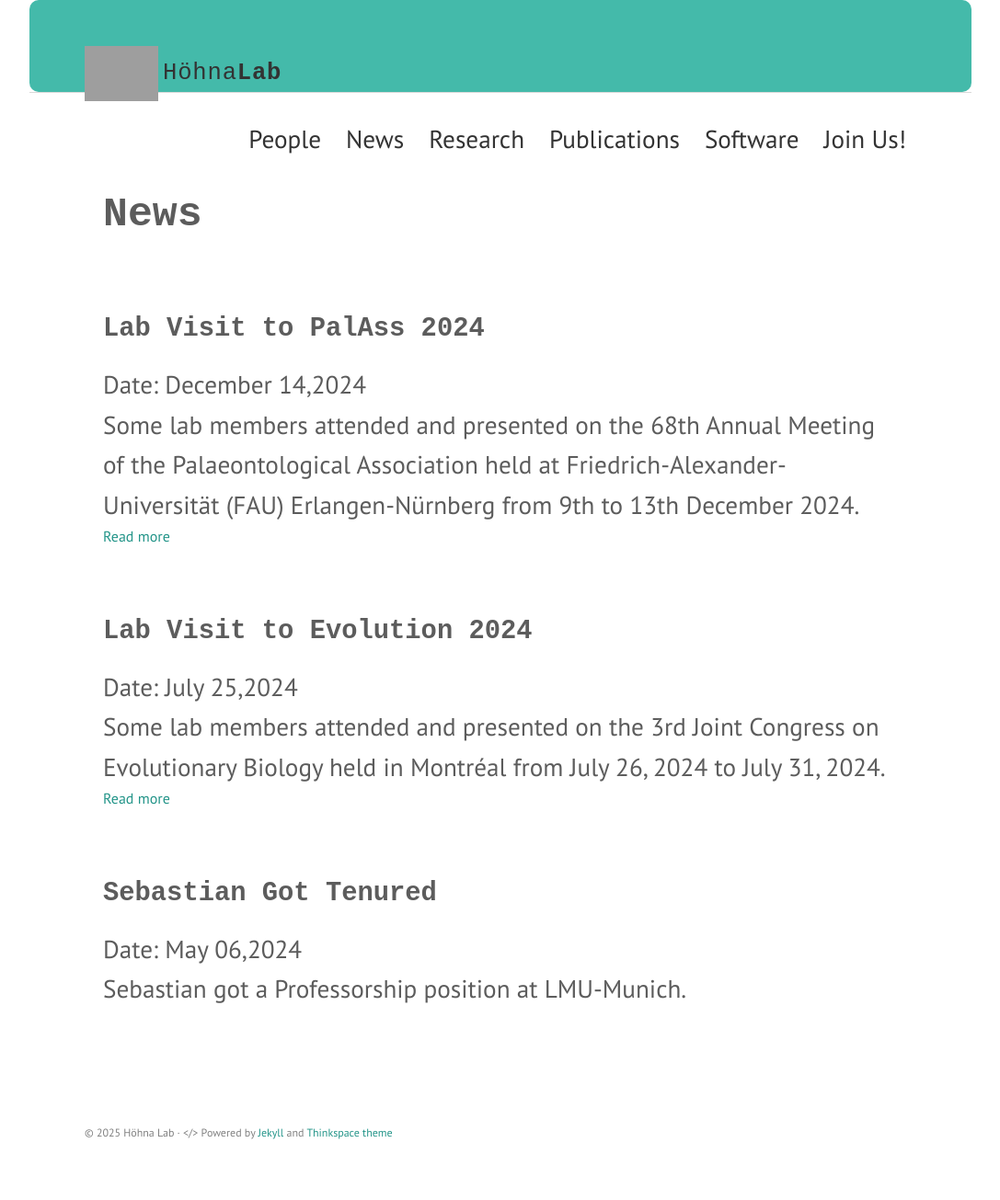
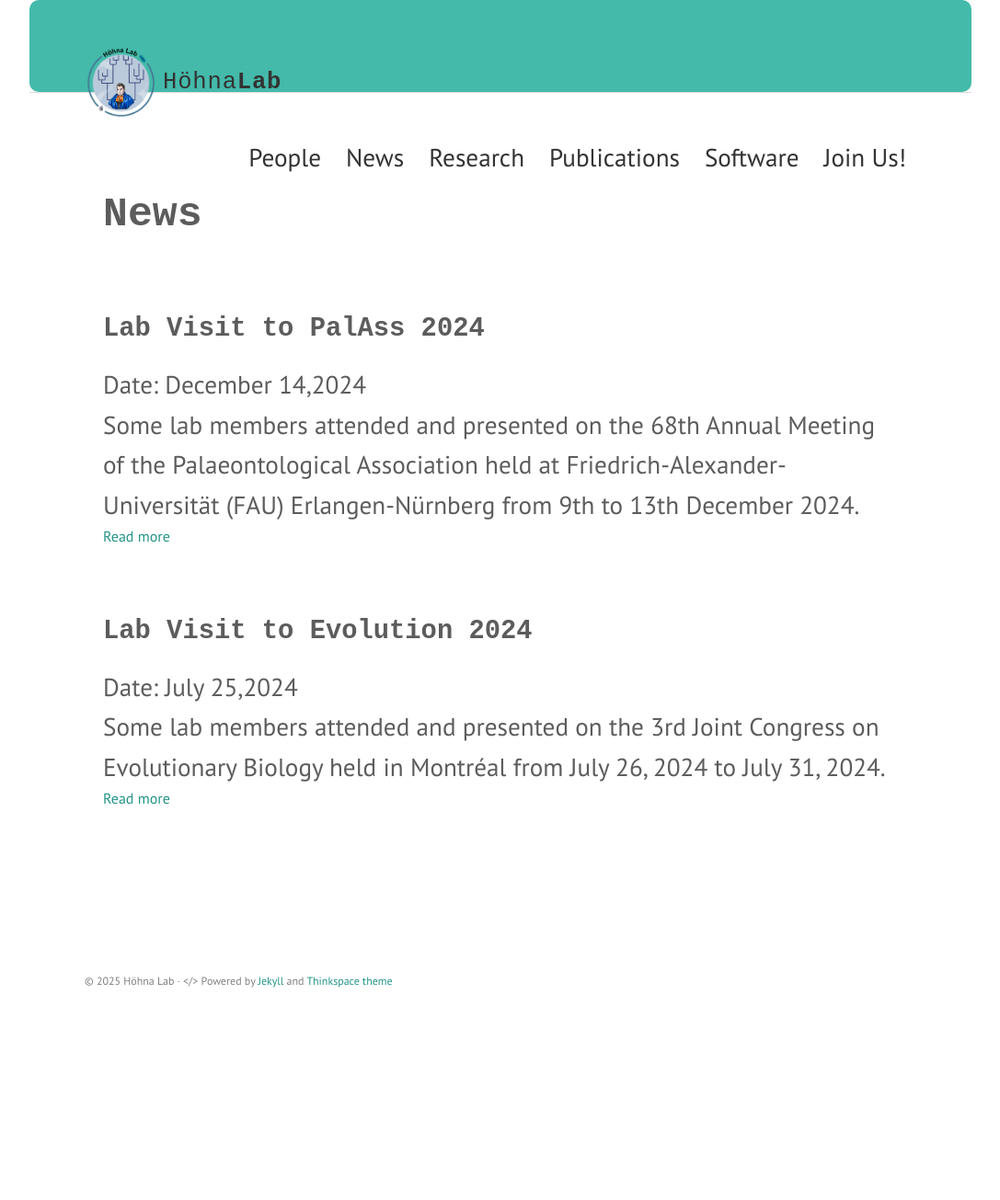
Before and after one commit to hoehnalab/hoehnalab.github.io, a Jekyll site: the page built from news.md, in a window 1280 px wide. Shown: the whole page at 92% size, without its empty margins (96-1183 px from the left). Built offline with Jekyll 4.4.1, drawn with Linux system fonts in a browser that asks for light colours; some web fonts are replaced; after the commit the page ends 1140 px from its top, so only the background shows below that.

Commit message:
Added a simplified logo and images for remaining projects

```diff
--- a/_includes/nav.html
+++ b/_includes/nav.html
@@ -2,8 +2,9 @@
   <div class="container">
     <h1 class="logo">
       <a href="{{ '/' | prepend: site.baseurl | prepend: site.url }}">
-        <img src="{{ '/assets/images/lab_logo.png' | prepend: site.baseurl | prepend: site.url }}" alt="Site Logo"
-          style="max-width: 100%; width: 80px; "> {{ site.title_left }}<span>{{ site.title_right }}</span>
+        <img src="{{ '/assets/images/lablogo_simplified.png' | prepend: site.baseurl | prepend: site.url }}"
+          alt="Site Logo" style="max-width: 100%; width: 80px; "> {{ site.title_left }}<span>{{ site.title_right
+          }}</span>
       </a>
     </h1>
     <ul class="navbar">
--- a/news.md
+++ b/news.md
@@ -59,15 +59,4 @@
 
   <br><br>
 
-  <div class="updates">
-    <article class="updates-content">
-      <h4>Sebastian Got Tenured</h4>
-        <p>
-        Date: <time datetime="2024-05-06">May 06,2024</time>
-        </p>
-        <p>Sebastian got a Professorship position at LMU-Munich.
-        </p>
-    </article>
-  </div>
-
 </div>
```
Also changed, not shown: research.md (+1 -1 lines), assets/images/gene_family.jpg (added), assets/images/lablogo_simplified.png (added), assets/images/trait_evolution.png.
